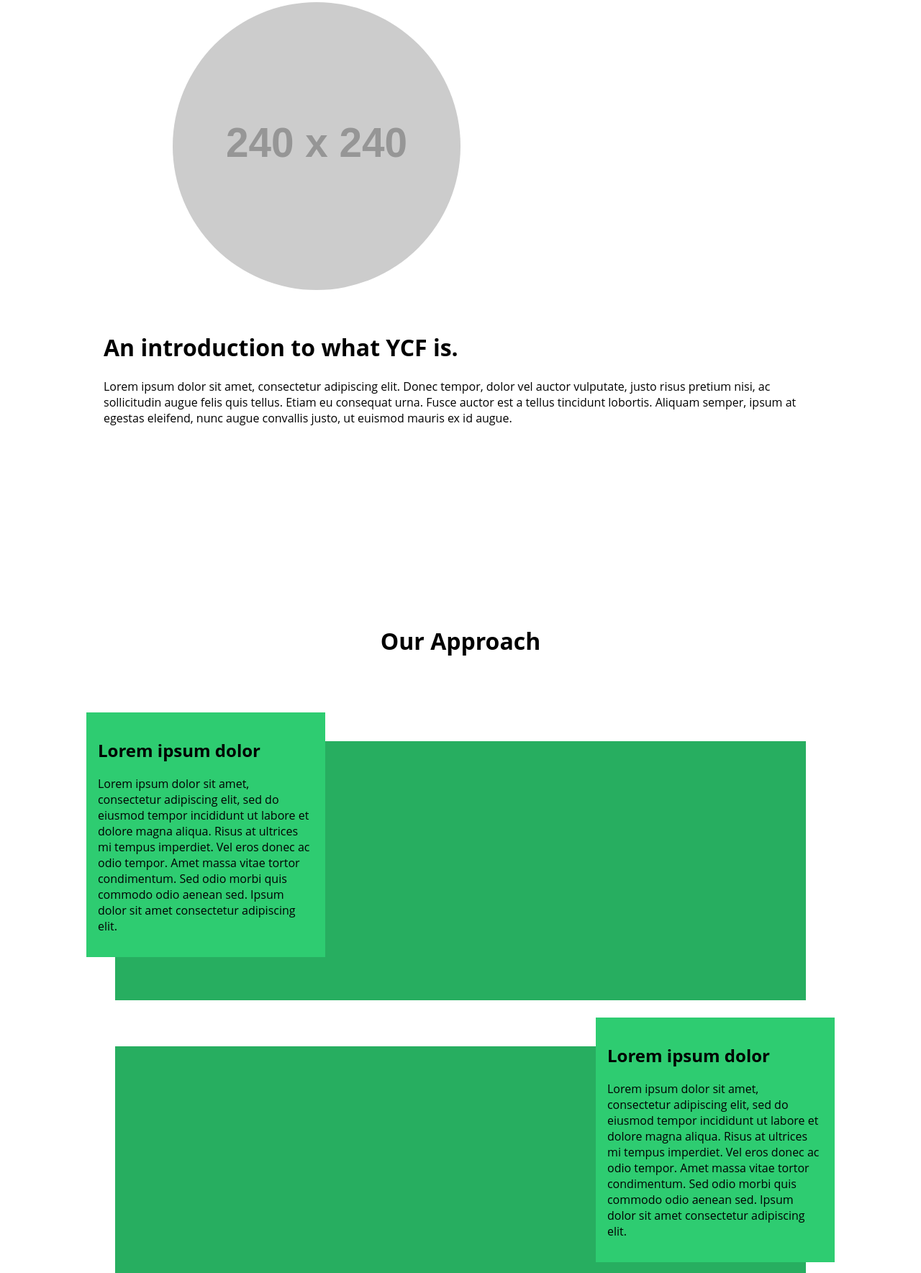
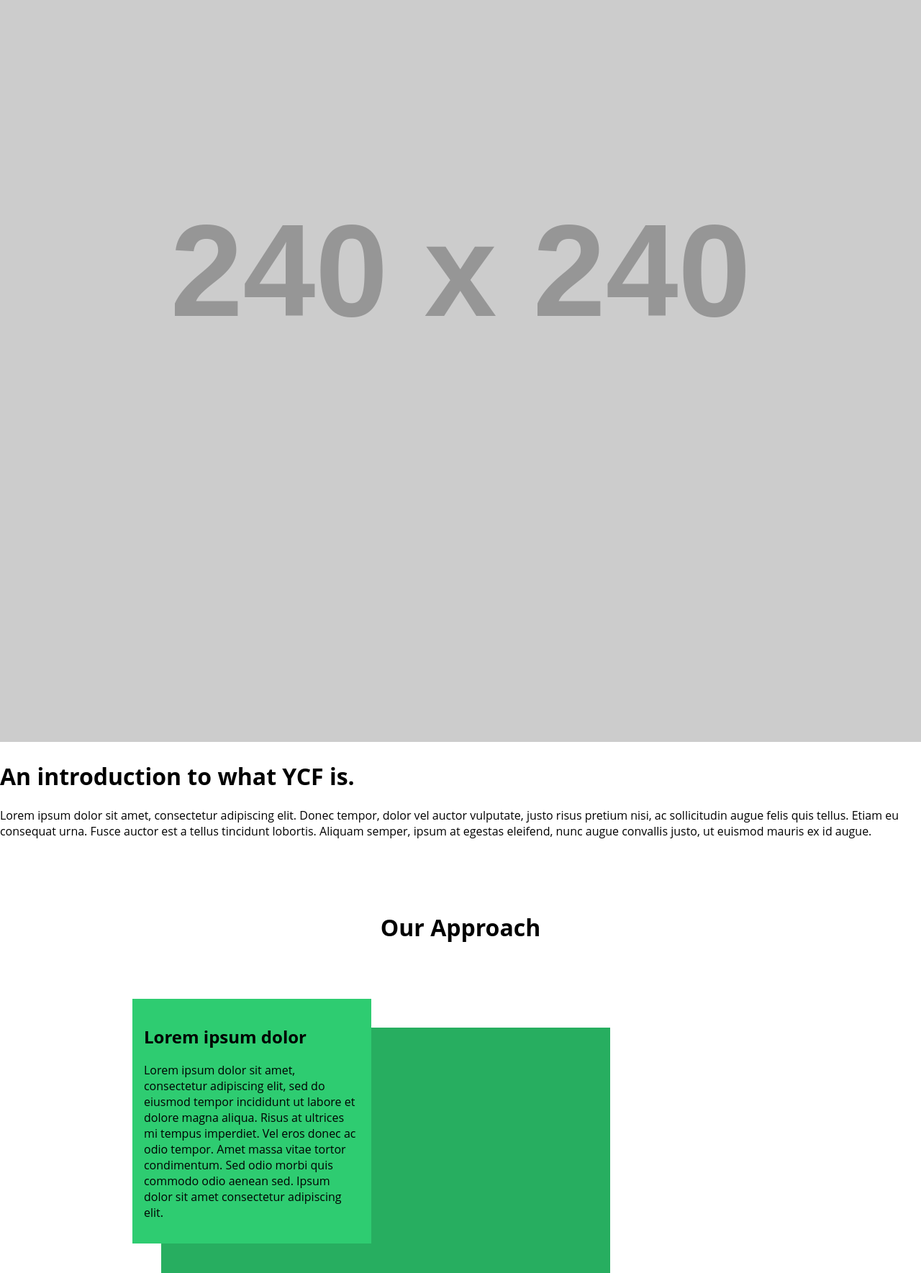
Before and after one commit to anianroid/ycf_bp, a React app: page / in a window 1280 px wide. Shown: the part 1031-2800 px from the top of the page at 72% size. Built offline with nearby package versions, Linux system fonts and the light colour scheme; placeholder pictures from the web are drawn by us.

Commit message:
style fixes 2

```diff
--- a/src/Card.js
+++ b/src/Card.js
@@ -14,7 +14,7 @@
           <h2>{this.props.title}</h2>
           <p>{this.props.content}</p>
         </div>
-        <div className="card-bg" />
+        <div className={this.props.type === "1" ? "card-bg card-bg-right" : "card-bg"} />
       </div>
     );
   }
--- a/src/Home.js
+++ b/src/Home.js
@@ -20,7 +20,6 @@
             id augue.
           </p>
         </div>
-        <div />
       </div>
     );
   }
--- a/src/styles.css
+++ b/src/styles.css
@@ -3,6 +3,7 @@
   padding: 0;
   margin: 0;
   font-family: "Open Sans";
+  overflow: auto;
 }
 .landImage {
   width: 100%;
@@ -20,44 +21,6 @@
   border-radius: 2em;
 }
 
-.home {
-  background-color: #ffffff;
-  display: grid;
-  grid-template-columns: repeat(auto-fit, 1fr);
-  grid-template-rows: repeat(1, 1fr);
-  padding: 10em 5em;
-}
-@media only screen and (max-width: 500px) {
-  .approach-wrapper {
-    padding: 2em 4em;
-  }
-}
-.home > div {
-  justify-content: center;
-  align-content: center;
-}
-
-.home > div:nth-child(2) {
-  padding: 1em 4em;
-}
-
-.img-circle {
-  height: auto;
-  width: auto;
-  padding: 2em 1em 1em 10em;
-}
-
-@media only screen and (max-width: 699px) {
-  .img-circle {
-    padding: 4em;
-  }
-}
-
-.img-circle > img {
-  border-radius: 100%;
-  height: 400px;
-  width: 400px;
-}
 .nav {
   padding: 1em 2em;
   display: grid;
@@ -70,12 +33,12 @@
   align-items: center;
 }
 .nav > div > img {
-  height: 140px;
-  width: 140px;
+  height: 80px;
+  width: 80px;
 }
 
 .approach-wrapper {
-  padding: 2em 10%;
+  padding: 2em 15%;
   display: grid;
   grid-template-columns: repeat(1, 1fr);
   grid-template-rows: repeat(1, 1fr);
@@ -85,10 +48,14 @@
   margin: 2em;
 }
 .card-bg {
-  width: 100%;
+  width: 75%;
   height: 360px;
   background-color: #27ae60;
 }
+.card-bg-right {
+  margin-left: 14%;
+}
+
 .card-content {
   position: absolute;
   padding: 1em;
@@ -107,8 +74,26 @@
 .section {
   background-color: #2980b9;
   color: #f2f2f2;
-  padding: 8em 20em;
 }
 .section > .content {
   width: 50%;
 }
+
+@media only screen and (max-width: 500px) {
+  .approach-wrapper {
+    padding: 2em 2%;
+  }
+  .card-bg {
+    width: 90%;
+  }
+  .img-circle {
+    padding: 0;
+  }
+  .img-circle > img {
+    height: 150px;
+    width: auto;
+  }
+  .home {
+    padding: 2%;
+  }
+}
```
